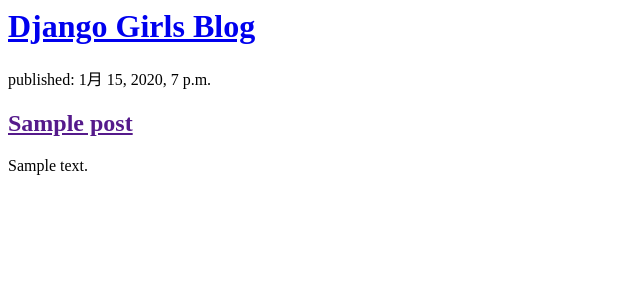
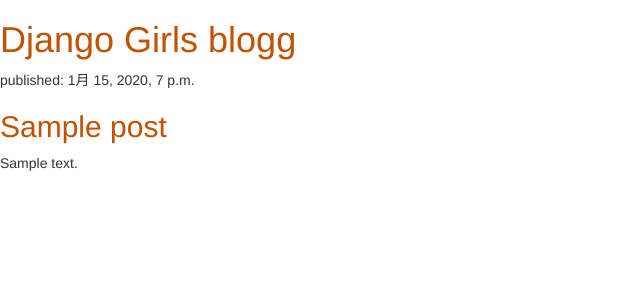
Before and after one commit to yuuuuussuke/my-first-blog, a Django app: page / in a window 1280 px wide. Shown: the top 300 px of the page, without its empty margins (0-640 px from the left). Run offline with Django 3.2, Linux system fonts and the light colour scheme; tables that the repository leaves empty hold one stand-in row (values such as "Sample post"); some libraries are stand-ins or nearby versions.

Commit message:
second commit

```diff
--- /dev/null
+++ b/blog/static/css/blog.css
@@ -0,0 +1,3 @@
+h1 a, h2 a {
+    color: #C25100;
+}
--- a/blog/templates/blog/post_list.html
+++ b/blog/templates/blog/post_list.html
@@ -1,17 +1,22 @@
+{% load static %}
 <html>
     <head>
         <title>Django Girls blog</title>
+        <link rel="stylesheet" href="//maxcdn.bootstrapcdn.com/bootstrap/3.2.0/css/bootstrap.min.css">
+        <link rel="stylesheet" href="//maxcdn.bootstrapcdn.com/bootstrap/3.2.0/css/bootstrap-theme.min.css">
+        <link rel="stylesheet" href="{% static 'css/blog.css' %}">
     </head>
     <body>
         <div>
-            <h1><a href="/">Django Girls Blog</a></h1>
+            <h1><a href="/">Django Girls blogg</a></h1>
         </div>
+
         {% for post in posts %}
-        <div>
-            <p>published: {{ post.published_date }}</p>
-            <h2><a href="">{{ post.title }}</a></h2>
-            <p>{{ post.text|linebreaksbr }}</p>
-        </div>
+            <div>
+                <p>published: {{ post.published_date }}</p>
+                <h2><a href="">{{ post.title }}</a></h2>
+                <p>{{ post.text|linebreaksbr }}</p>
+            </div>
         {% endfor %}
     </body>
 </html>
```
Also changed, not shown: blog/post_list.html (+22 -0 lines).
